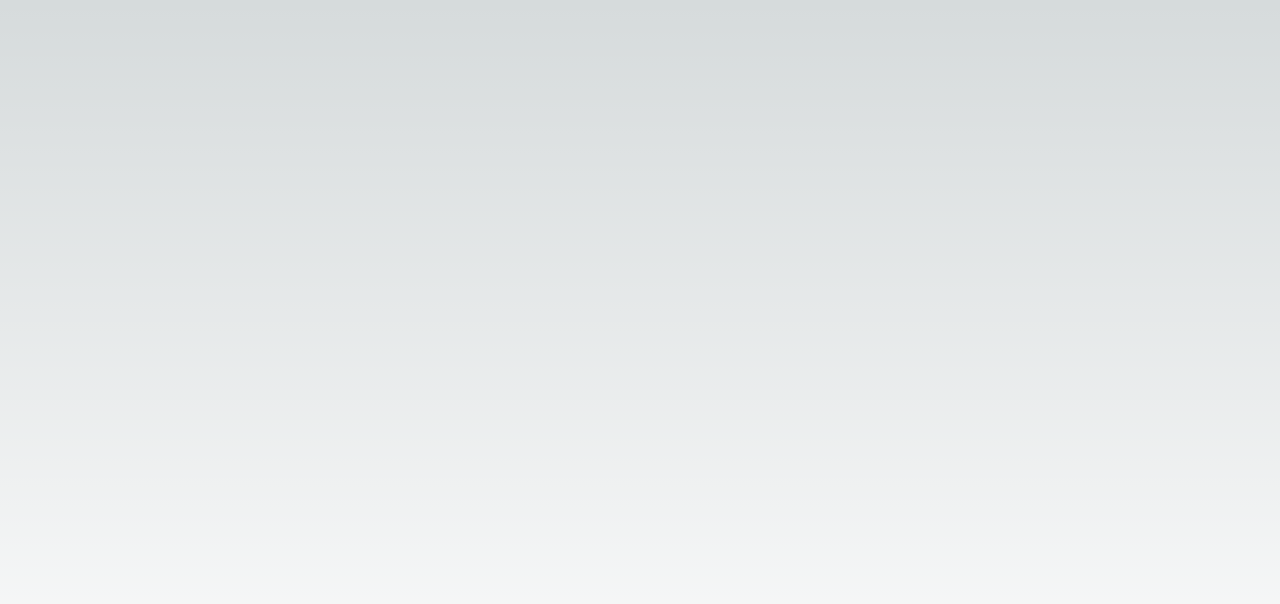
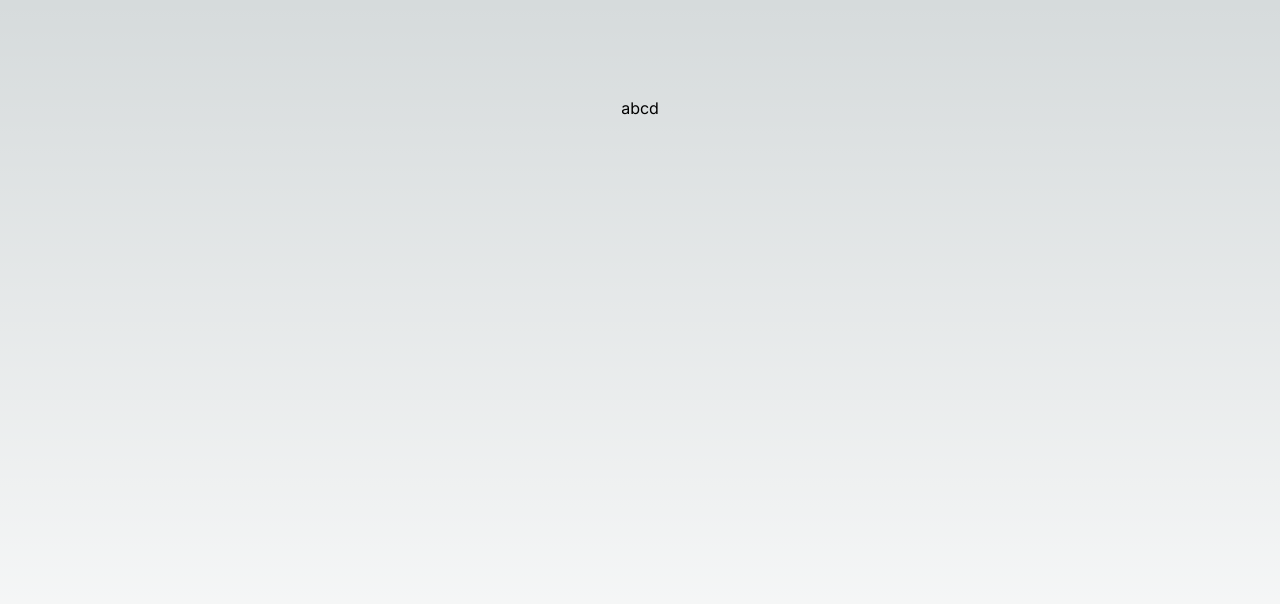
Before and after one commit to sugxt/hamrokuro, a Next.js app: page / in a window 1280 px wide. Shown: the top 604 px of the page. Built offline with nearby package versions, Linux system fonts and the light colour scheme.

Commit message:
Changed Something

```diff
--- a/src/app/page.tsx
+++ b/src/app/page.tsx
@@ -4,6 +4,7 @@ export default function Home() {
 
   return (
     <main className="flex min-h-screen flex-col items-center justify-between p-24">
+      abcd
     </main>
   );
 }
```
